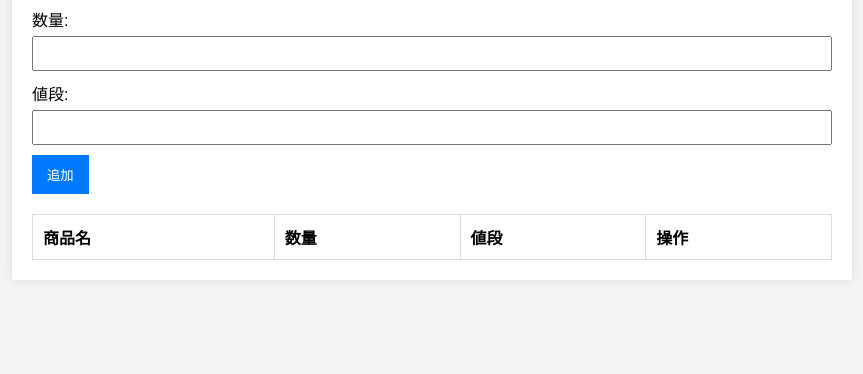
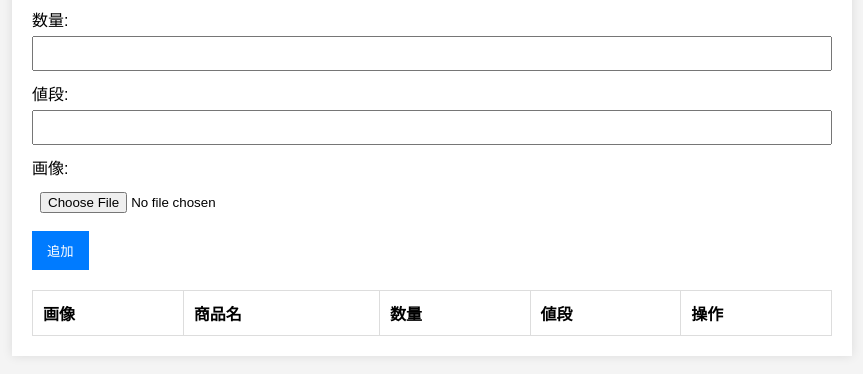
Before and after one commit to minamogir243/motomati_asisuto, a plain HTML site: page index.html in a window 1280 px wide. Shown: the part 226-600 px from the top of the page, without its empty margins (208-1071 px from the left). Drawn offline with Linux system fonts and the light colour scheme.

Commit message:
Update index.html

```diff
--- a/index.html
+++ b/index.html
@@ -19,12 +19,16 @@
             <label for="item-price">値段:</label>
             <input type="number" id="item-price" step="0.01" required>
 
+            <label for="item-image">画像:</label>
+            <input type="file" id="item-image" accept="image/*" required>
+
             <button type="submit">追加</button>
         </form>
 
         <table id="inventory-table">
             <thead>
                 <tr>
+                    <th>画像</th>
                     <th>商品名</th>
                     <th>数量</th>
                     <th>値段</th>
```
